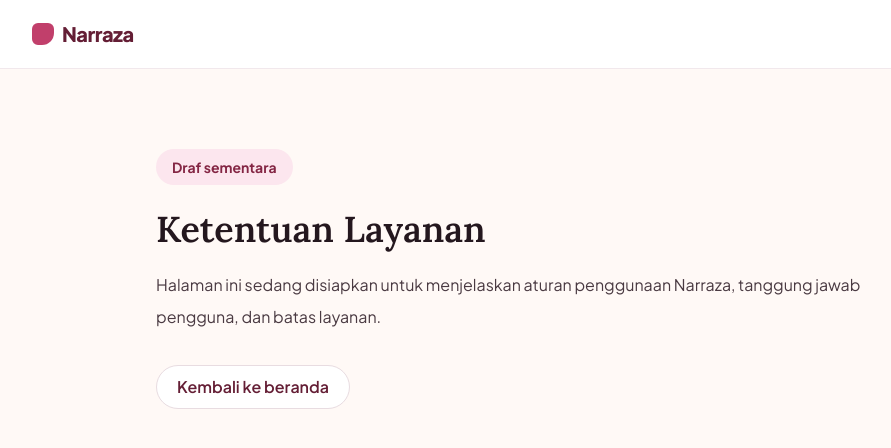
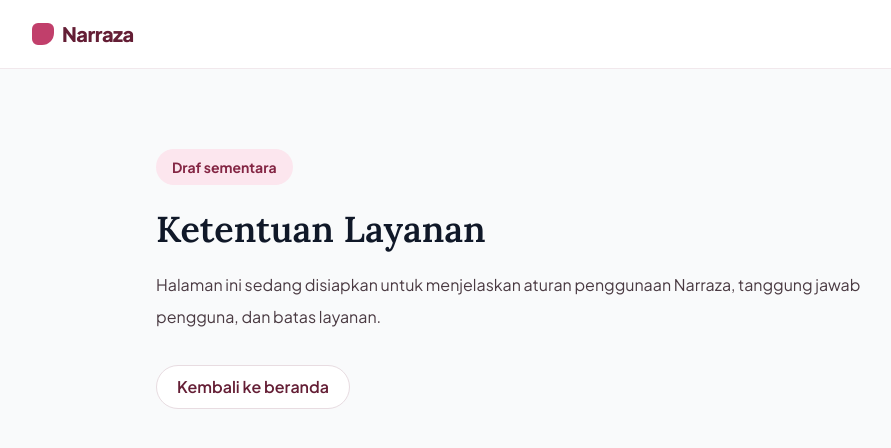
Before and after one commit to moxsenna/narraza-v3, a Next.js app in the folder apps/web/: page /ketentuan in a window 1280 px wide. Shown: the top 448 px of the page, without its empty margins (124-1015 px from the left). Built offline with nearby package versions, Linux system fonts and the light colour scheme.

Commit message:
feat(pr2): fix remaining hex in ketentuan page

```diff
--- a/apps/web/src/app/ketentuan/page.tsx
+++ b/apps/web/src/app/ketentuan/page.tsx
@@ -6,7 +6,7 @@ export default function TermsPage() {
   const copy = APP_MESSAGES_ID.legal.terms;
 
   return (
-    <div className="min-h-screen overflow-x-clip bg-[#fff9f6] text-[#24171e]">
+    <div className="min-h-screen overflow-x-clip bg-gray-50 text-gray-900">
       <header className="border-b border-[#f1e8ec] bg-white">
         <div className="mx-auto flex min-h-[68px] max-w-5xl items-center px-4 sm:px-6">
           <BrandMark href="/" />
```
